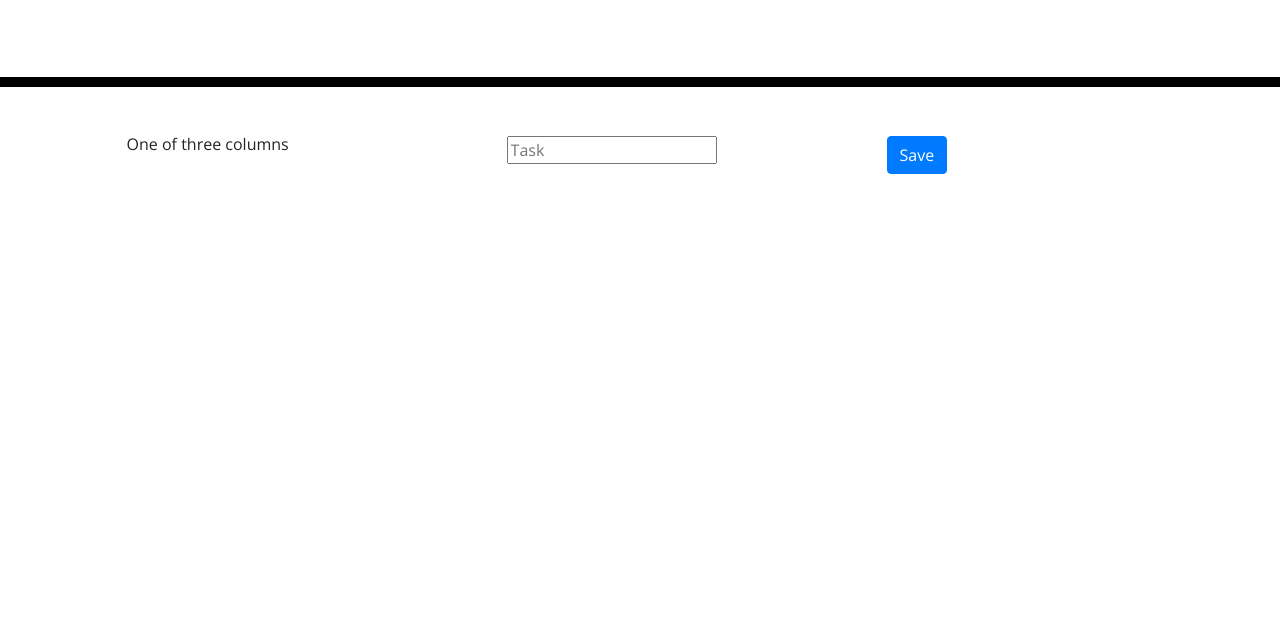
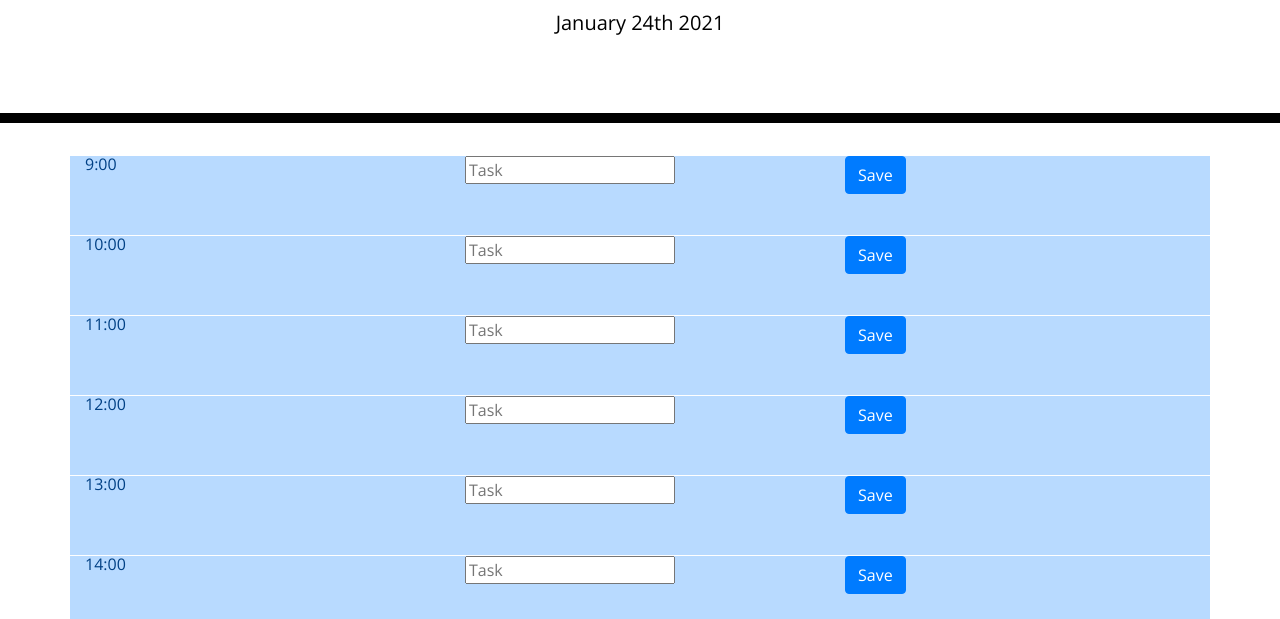
Before and after one commit to stewk033/calendar-app, a plain HTML site: page index.html in a window 1280 px wide. Shown: the part 181-800 px from the top of the page. Drawn offline with nearby package versions, Linux system fonts and the light colour scheme.

Commit message:
add color changing time slots

```diff
--- a/assets/script.js
+++ b/assets/script.js
@@ -16,4 +16,58 @@
 // use header and footer bootstrap cards for calendar days?  https://getbootstrap.com/docs/4.3/components/card/#list-groups
 // use modal to enter inital event    https://getbootstrap.com/docs/4.3/components/modal/
 
-console.log(moment().format('MMMM Do YYYY, h:mm:ss a'));
+// use auditTask() function called timers.
+// setInterval() function to force refresh periodically
+
+
+function createTimeSlot(inputHour){
+    const row=document.createElement("div")
+    const hour=document.createElement("div")
+    const task=document.createElement("div")
+    const save=document.createElement("div")
+    const button=document.createElement("button")
+    const input=document.createElement("input")
+
+    row.classList.add("row")
+    row.id="row" + inputHour
+    hour.classList.add("col-sm")
+    task.classList.add("col-sm")
+    save.classList.add("col-sm")
+    button.classList.add("btn", "btn-primary")
+    button.type="button"
+    button.innerText="Save"
+    // ternary operator
+    input.placeholder=localStorage.getItem("task" + inputHour) === null? "Task": localStorage.getItem("task" + inputHour)
+    input.id="taskInput" + inputHour
+    input.type="text"
+    hour.innerText=inputHour + ":00"
+
+    $(button).on("click", function(){
+        localStorage.setItem("task" + inputHour, $("#taskInput" + inputHour).val())
+        $("#taskInput" + inputHour).attr("placeholder", $("#taskInput" + inputHour).val())
+    })
+
+    row.append(hour)
+    row.append(task)
+    row.append(save)
+    task.append(input)
+    save.append(button)
+
+    // compare inputHour with current hour
+
+    if (moment().isAfter(inputHour)) {
+        $(row).addClass("list-group-item-primary");
+    }
+
+    return row
+}
+
+// page set to refresh
+$(document).ready(function(){
+    for (let i=0; i<9; i++){
+        $("#content").append (createTimeSlot(i+9))
+    }
+    setInterval(function(){
+        document.getElementById ("currentDay").innerText=moment().format('MMMM Do YYYY');
+    }, 0)
+})
--- a/index.html
+++ b/index.html
@@ -30,19 +30,9 @@
       <p class="lead">A simple calendar app for scheduling your work day</p>
       <p id="currentDay" class="lead"></p>
     </header>
-    <div class="container">
+    <div id="content" class="container">
       <!-- Timeblocks go here -->
-      <div class="row">
-        <div class="col-sm">
-          One of three columns
-        </div>
-        <div class="col-sm">
-          <input type="text" placeholder="Task" aria-label="Username" aria-describedby="addon-wrapping">
-        </div>
-        <div class="col-sm">
-          <button type="button" class="btn btn-primary">Save</button>
-        </div>
-      </div>
+
     </div>
 
     <script src="https://code.jquery.com/jquery-3.4.1.min.js"></script>
```
